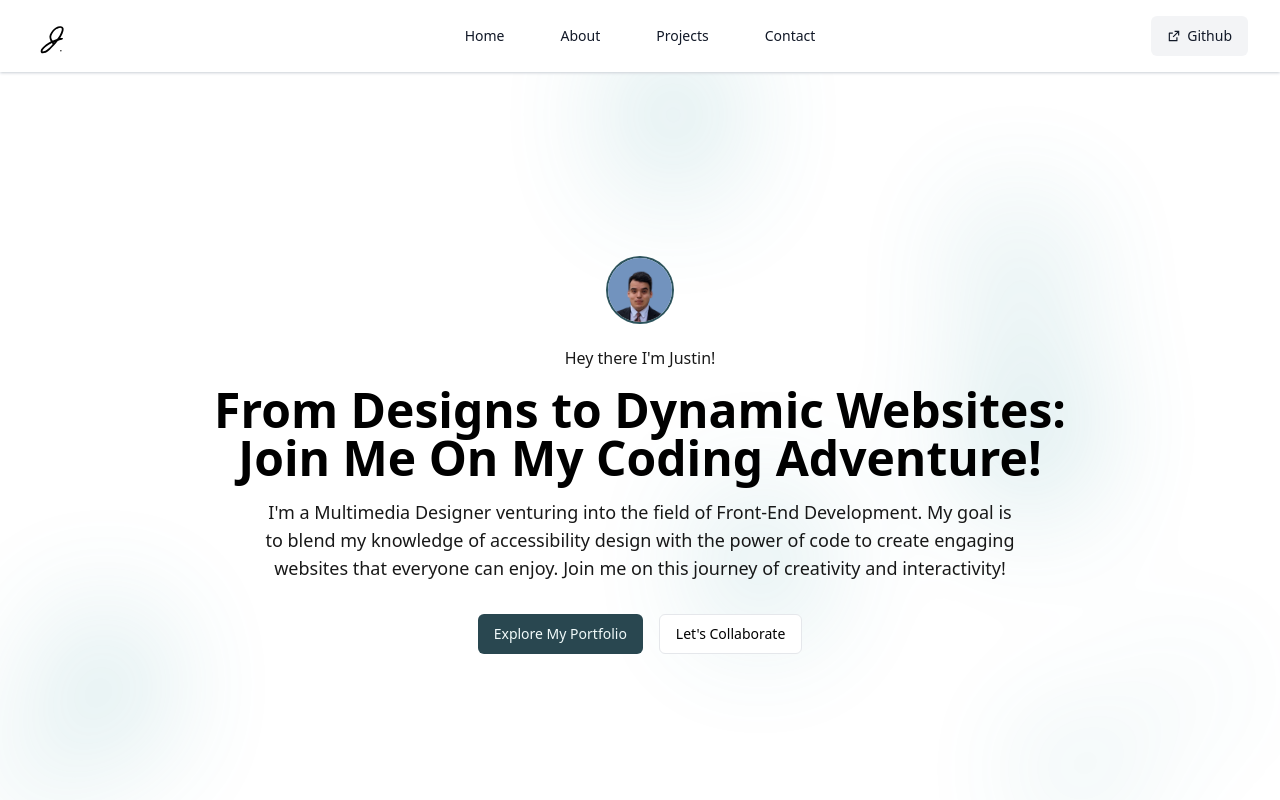
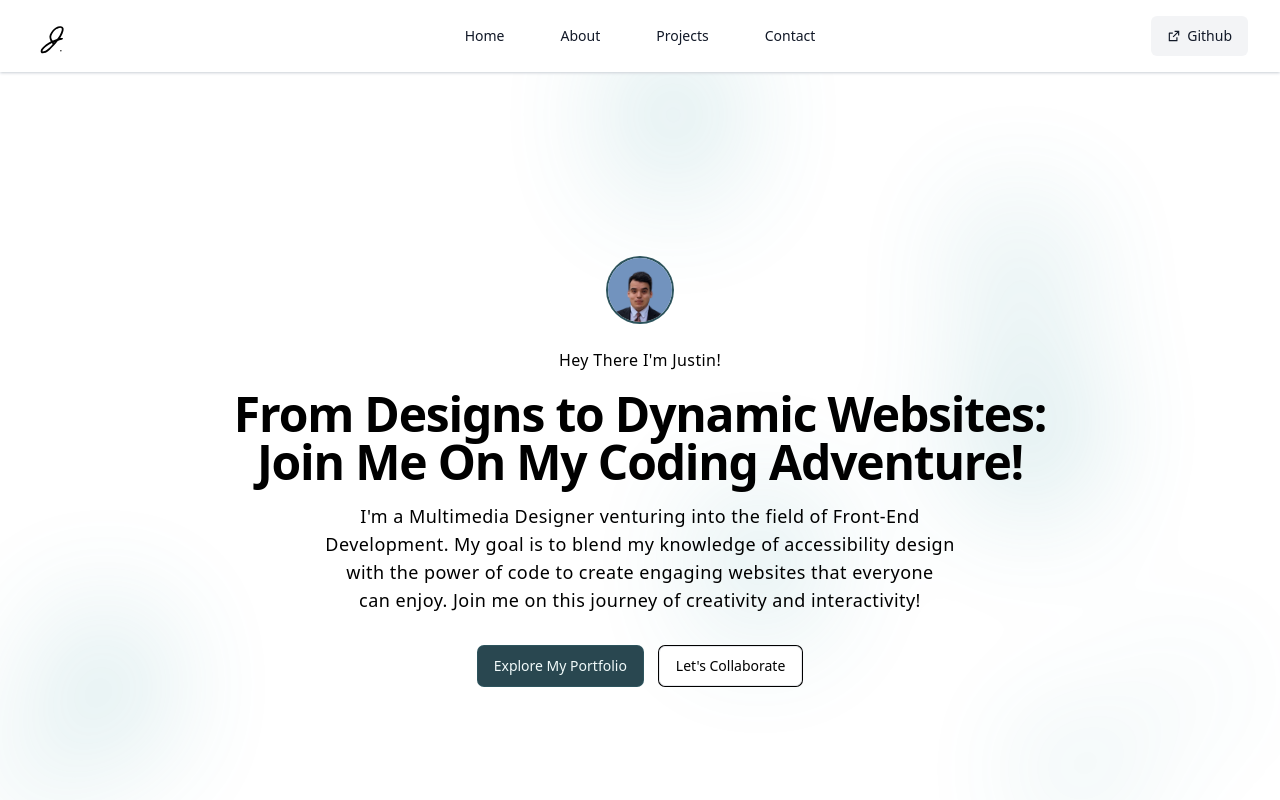
Before and after one commit to Justin-Bento/portfolio, a Next.js app: page / in a window 1280 px wide. Shown: the top 800 px of the page. Built offline with nearby package versions, Linux system fonts and the light colour scheme; no server answers.

Commit message:
Fixed spacing and alignment for the home page.

```diff
--- a/pages/index.tsx
+++ b/pages/index.tsx
@@ -16,8 +16,8 @@ export default function index() {
         />
       </Head>
       <BackgroundPattern />
-      <div aria-label="home-page" className="grid place-content-center [min-height:100dvh;] py-16 px-8">
-        <div className="lg:max-w-5xl lg:mx-auto">
+      <main className="grid place-content-center [min-height:100dvh;] py-16 px-8">
+        <div className="max-w-4xl mx-auto text-center">
           <div className="flex justify-start md:justify-center">
             <span className="relative w-16 h-16 mb-6 ">
               <Image
@@ -30,33 +30,31 @@ export default function index() {
               />
             </span>
           </div>
-          <div className="[text-wrap:balance] md:text-center space-y-4 text-black">
-            <p className="text-sm lg:text-base mx-auto lg:prose opacity-90 dark:text-primary-40">
-              Hey there I&#39;m Justin!
-            </p>
-            <h1 className="scroll-m-20 text-4xl font-extrabold tracking-base lg:text-5xl dark:text-primary-40">
+          <div className="text-balance space-y-4">
+            <p className="text-base leading-7 tracking-wide capitalize dark:text-white">Hey there I'm Justin!</p>
+            <h1 className="text-5xl text-pretty font-extrabold tracking-tight dark:text-white">
               From Designs to Dynamic Websites: Join Me On My Coding Adventure!
             </h1>
-            <p className="text-base leading-7 md:text-lg opacity-90 dark:text-primary-40/80">
-              I&#39;m a Multimedia Designer venturing into the field of Front-End Development. My goal is to blend my
+            <p className="text-base leading-7 tracking-wide lg:text-lg max-w-3xl mx-auto dark:text-white">
+              I'm a Multimedia Designer venturing into the field of Front-End Development. My goal is to blend my
               knowledge of accessibility design with the power of code to create engaging websites that everyone can
               enjoy. Join me on this journey of creativity and interactivity!
             </p>
           </div>
-          <span className="flex flex-col gap-4 my-8 md:flex-row md:justify-center">
+          <div className="flex items-center justify-center gap-4 mt-8">
             <Link href="/projects">
-              <Button variant="primary" className="w-full lg:w-auto">
+              <Button variant="primary" className="ring-1 ring-primary-800">
                 Explore My Portfolio
               </Button>
             </Link>
             <Link href="/contact">
-              <Button variant="outline" className="w-full lg:w-auto">
+              <Button variant="outline" className="ring-1 ring-black hover:underline">
                 Let&#39;s Collaborate
               </Button>
             </Link>
-          </span>
+          </div>
         </div>
-      </div>
+      </main>
     </>
   );
 }
```
